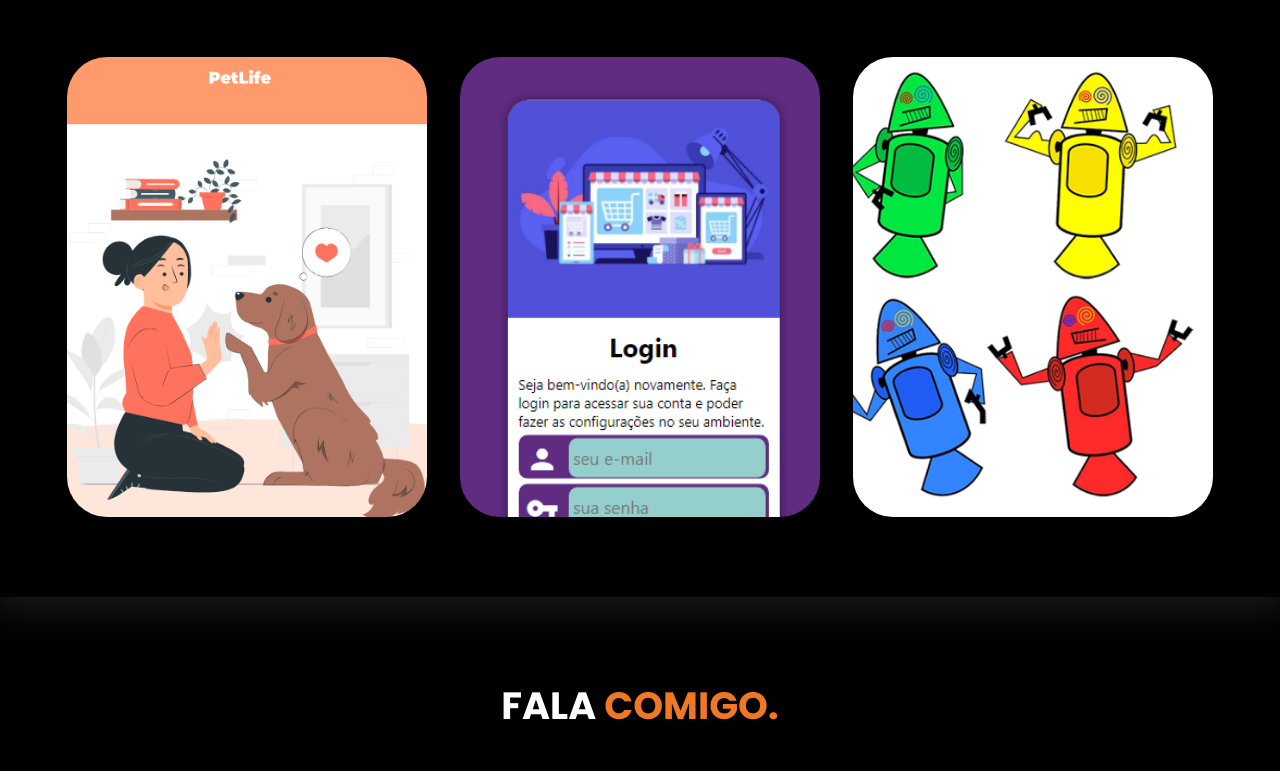
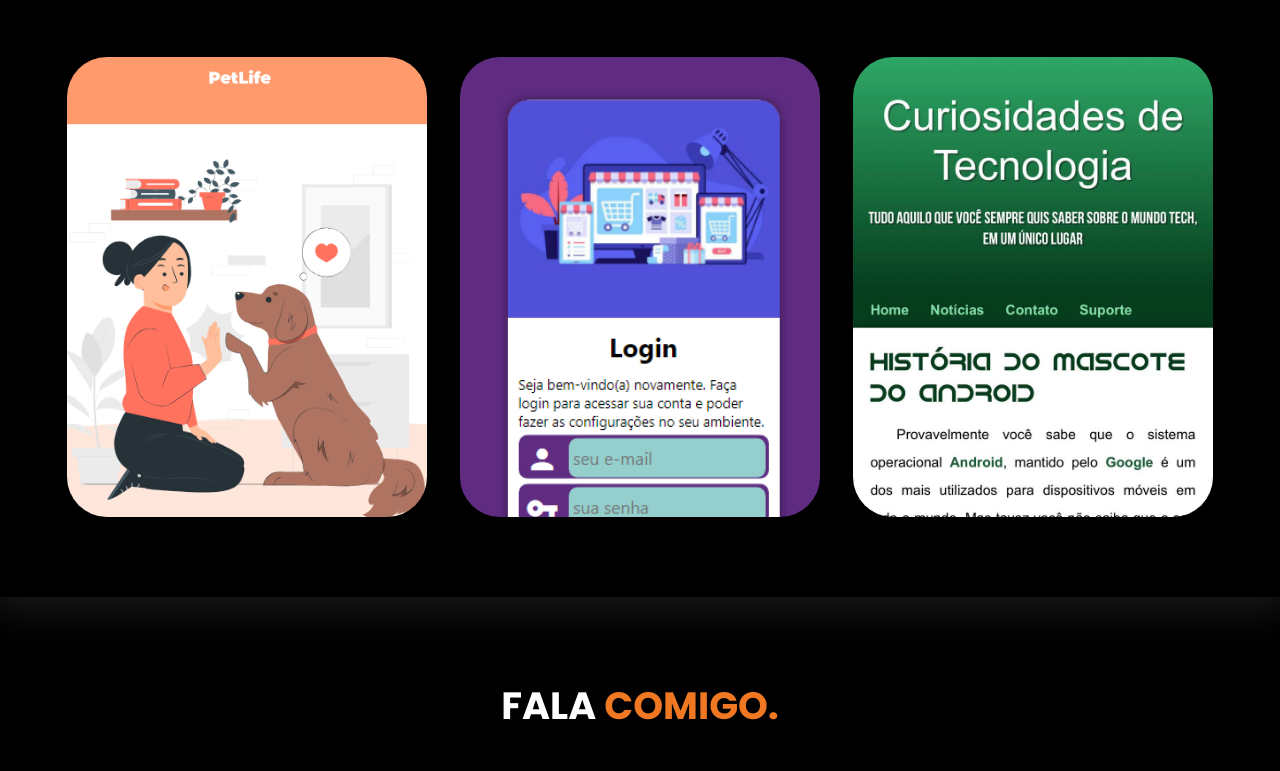
Before and after one commit to gabrielinnovation/gabriel_roque, a plain HTML site: page index.html in a window 1280 px wide. Shown: the part 1864-2635 px from the top of the page. Drawn offline with nearby package versions, Linux system fonts and the light colour scheme.

Commit message:
Testando img - Android

```diff
--- a/index.html
+++ b/index.html
@@ -149,7 +149,7 @@
                     <div class="img-port" style="background-image: url(imagens/teladelogin.png);">
                         <div class="overlay">Tela de Login</div>
                     </div>
-                    <div class="img-port" style="background-image: url(imagens/android.png);">
+                    <div class="img-port" style="background-image: url(imagens/andoid\ atualizado.jpeg);">
                         <div class="overlay">História do Android</div>
                     </div>
                 </div><!--flex-->
```
Also changed, not shown: imagens/andoid atualizado.jpeg (added), imagens/android,jpeg.jfif (added).
